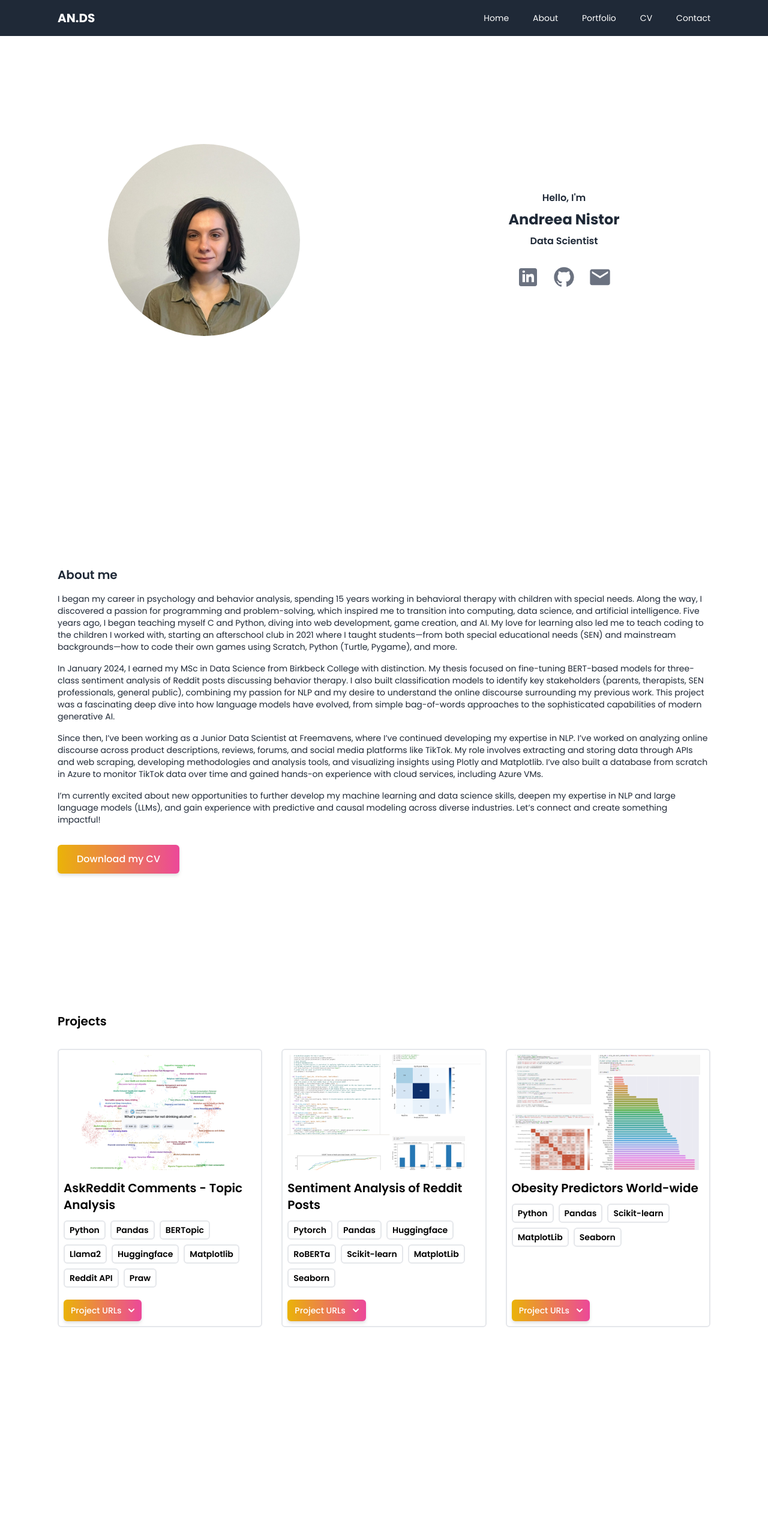
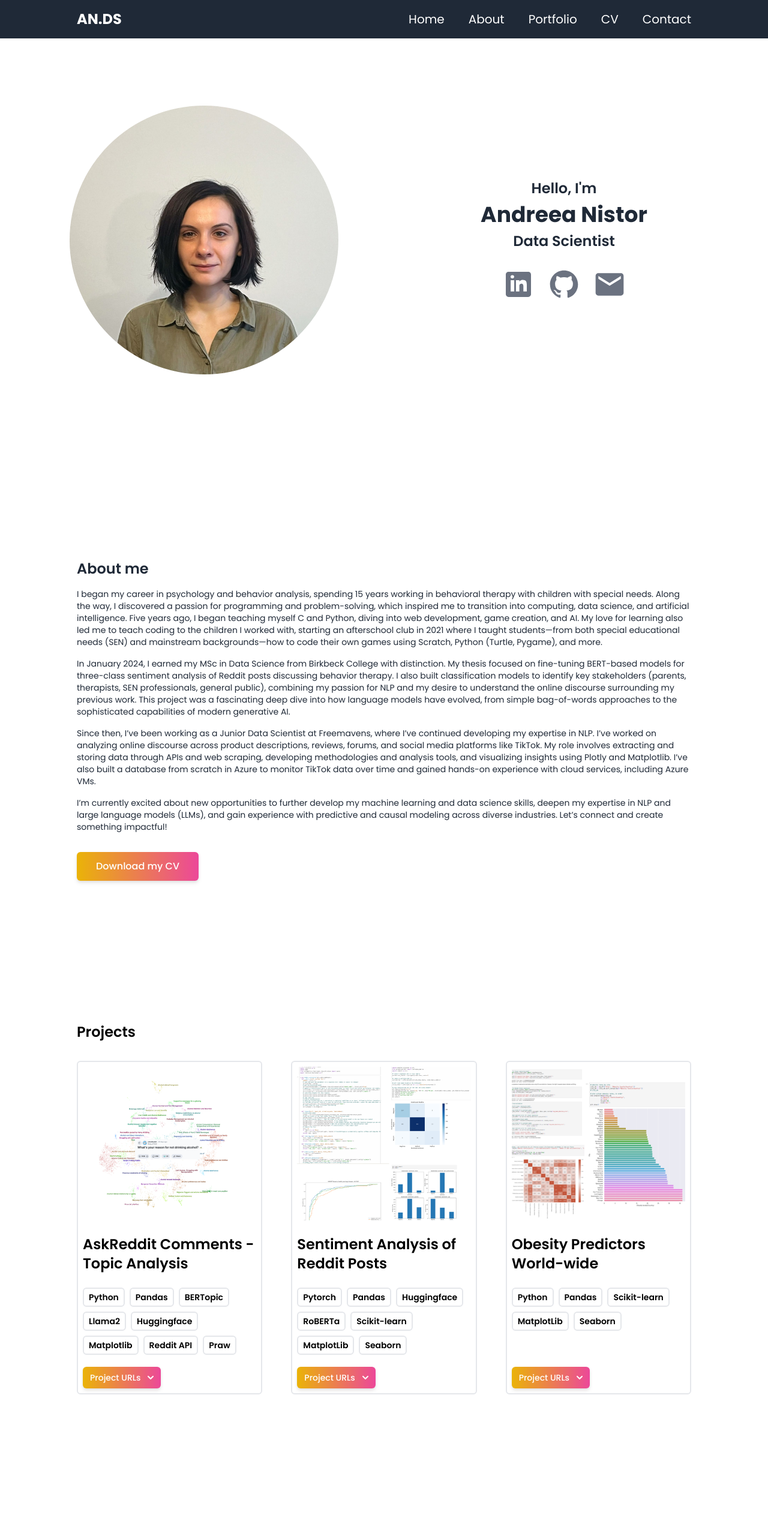
Before and after one commit to andrea-mar/ds-portfolio, a React (Vite) app: page / in a window 1280 px wide. Shown: the top 2545 px of the page at 60% size. Built offline with nearby package versions, Linux system fonts and the light colour scheme.

Commit message:
style changes-responsive

```diff
--- a/index.html
+++ b/index.html
@@ -2,7 +2,7 @@
 <html lang="en">
   <head>
     <meta charset="UTF-8" />
-    <link rel="icon" type="image/svg+xml" href="/vite.svg" />
+    <link rel="icon" type="image/svg+xml" href="duck.png" />
     <meta name="viewport" content="width=device-width, initial-scale=1.0" />
     <title>Andreea Nistor DS</title>
     <link rel="preconnect" href="https://fonts.googleapis.com">
--- a/src/components/About.jsx
+++ b/src/components/About.jsx
@@ -6,8 +6,8 @@ function About(){
             id="about"
             className="flex items-center justify-center min-h-screen"
         >
-            <div className="text-left text-gray-800 text-sm space-y-4 p-24">
-                <p className="font-semibold text-xl">About me</p>
+            <div className="text-left text-gray-800 text-sm xl:text-l 2xl:text-xl space-y-4 p-24 xl:p-32 2xl:p-36">
+                <p className="font-semibold text-xl xl:text-2xl 2xl:text-4xl">About me</p>
                 <p>I began my career in psychology and behavior analysis, spending 15 years working in behavioral therapy with children with special needs. Along the way, I discovered a passion for programming and problem-solving, which inspired me to transition into computing, data science, and artificial intelligence. Five years ago, I began teaching myself C and Python, diving into web development, game creation, and AI. My love for learning also led me to teach coding to the children I worked with, starting an afterschool club in 2021 where I taught students—from both special educational needs (SEN) and mainstream backgrounds—how to code their own games using Scratch, Python (Turtle, Pygame), and more.</p>
                 <p>In January 2024, I earned my MSc in Data Science from Birkbeck College with distinction. My thesis focused on fine-tuning BERT-based models for three-class sentiment analysis of Reddit posts discussing behavior therapy. I also built classification models to identify key stakeholders (parents, therapists, SEN professionals, general public), combining my passion for NLP and my desire to understand the online discourse surrounding my previous work. This project was a fascinating deep dive into how language models have evolved, from simple bag-of-words approaches to the sophisticated capabilities of modern generative AI.</p>
                 <p>Since then, I’ve been working as a Junior Data Scientist at Freemavens, where I’ve continued developing my expertise in NLP. I’ve worked on analyzing online discourse across product descriptions, reviews, forums, and social media platforms like TikTok. My role involves extracting and storing data through APIs and web scraping, developing methodologies and analysis tools, and visualizing insights using Plotly and Matplotlib. I’ve also built a database from scratch in Azure to monitor TikTok data over time and gained hands-on experience with cloud services, including Azure VMs.</p>
--- a/src/components/Footer.jsx
+++ b/src/components/Footer.jsx
@@ -3,7 +3,7 @@ import React from "react";
 function Footer(){
     return(
         <div className="mb-5 text-center" >
-            <p className=" text-sm opacity-50">
+            <p className=" text-sm 2xl:text-lg opacity-50">
                 &copy; {new Date().getFullYear()} Andreea Nistor. All rights reserved.
             </p>
         </div>
--- a/src/components/Intro.jsx
+++ b/src/components/Intro.jsx
@@ -1,58 +1,63 @@
 import React from "react";
 import profilePhoto from '../../public/assets/profile_photo.jpeg';
 
-function Intro(){
-    return(
+function Intro() {
+    return (
         <div id="home" className="grid grid-cols-1 md:grid-cols-2 gap-4 items-center min-h-screen p-4 mx-8">
             {/* Left Column: Round Picture */}
             <div className="flex justify-center items-center">
                 <img
-                src={profilePhoto}
-                alt="Profile"
-                className="rounded-full w-80 h-80 object-cover"
+                    src={profilePhoto}
+                    alt="Profile"
+                    className="rounded-full w-[14rem] h-[14rem] md:w-[18rem] md:h-[18rem] xl:w-[28rem] xl:h-[28rem] 2xl:w-[32rem] 2xl:h-[32rem] object-cover"
                 />
             </div>
 
             {/* Right Column: Text and Social Media Buttons */}
             <div className="flex flex-col items-center space-y-2 text-gray-800">
                 {/* Paragraphs */}
-                <p className="text-center font-poppins font-semibold">Hello, I'm</p>
-                <p className="text-center font-poppins font-bold text-2xl">Andreea Nistor</p>
-                <p className="text-center font-poppins font-semibold">Data Scientist</p>
+                <p className="text-center font-poppins font-semibold text-lg md:text-xl xl:text-2xl 2xl:text-3xl">
+                    Hello, I'm
+                </p>
+                <p className="text-center font-poppins font-bold text-2xl md:text-3xl xl:text-4xl 2xl:text-5xl">
+                    Andreea Nistor
+                </p>
+                <p className="text-center font-poppins font-semibold text-lg md:text-xl xl:text-2xl 2xl:text-3xl">
+                    Data Scientist
+                </p>
 
                 {/* Social Media Buttons */}
                 <div className="flex space-x-3 mt-3">
-                    <ul class="flex justify-center mt-5 space-x-5">
+                    <ul className="flex justify-center mt-5 space-x-5">
                         {/* LinkedIn */}
                         <li>
-                            <a href="https://www.linkedin.com/in/andreea-nistor-600a5a297/" target="_blank" class="text-gray-500 hover:text-gray-800 dark:hover:text-white dark:text-gray-400">
-                                <svg class="w-10 h-10" fill="currentColor" viewBox="0 0 24 24" aria-hidden="true">
-                                <path fill-rule="evenodd"
-                                    d="M19 3H5C3.895 3 3 3.895 3 5V19C3 20.105 3.895 21 5 21H19C20.105 21 21 20.105 21 19V5C21 3.895 20.105 3 19 3ZM9 17H6.477V9H9V17ZM7.694 7.717C6.923 7.717 6.408 7.203 6.408 6.517C6.408 5.831 6.922 5.317 7.694 5.317C8.464 5.317 8.979 5.831 8.979 6.517C8.979 7.203 8.464 7.717 7.694 7.717ZM18 17H15.558V13.174C15.558 12.116 15.162 11.417 14.183 11.417C13.426 11.417 12.983 11.881 12.783 12.328C12.714 12.479 12.696 12.693 12.696 12.904V17H10.254V9H12.696V10.058C13.067 9.527 13.631 8.75 15.162 8.75C17.403 8.75 18 9.891 18 12.341V17Z"
-                                    clip-rule="evenodd"></path>
+                            <a href="https://www.linkedin.com/in/andreea-nistor-600a5a297/" target="_blank" className="text-gray-500 hover:text-gray-800 dark:hover:text-white dark:text-gray-400">
+                                <svg className="w-10 h-10 md:w-12 md:h-12 xl:w-14 xl:h-14 2xl:w-20 2xl:h-20" fill="currentColor" viewBox="0 0 24 24" aria-hidden="true">
+                                    <path fillRule="evenodd"
+                                        d="M19 3H5C3.895 3 3 3.895 3 5V19C3 20.105 3.895 21 5 21H19C20.105 21 21 20.105 21 19V5C21 3.895 20.105 3 19 3ZM9 17H6.477V9H9V17ZM7.694 7.717C6.923 7.717 6.408 7.203 6.408 6.517C6.408 5.831 6.922 5.317 7.694 5.317C8.464 5.317 8.979 5.831 8.979 6.517C8.979 7.203 8.464 7.717 7.694 7.717ZM18 17H15.558V13.174C15.558 12.116 15.162 11.417 14.183 11.417C13.426 11.417 12.983 11.881 12.783 12.328C12.714 12.479 12.696 12.693 12.696 12.904V17H10.254V9H12.696V10.058C13.067 9.527 13.631 8.75 15.162 8.75C17.403 8.75 18 9.891 18 12.341V17Z"
+                                        clipRule="evenodd"></path>
                                 </svg>
                             </a>
                         </li>
                         {/* Github */}
                         <li>
-                            <a href="https://github.com/andrea-mar" target="_blank" class="text-gray-500 hover:text-gray-800 dark:hover:text-white dark:text-gray-400">
-                                <svg class="w-10 h-10" fill="currentColor" viewBox="0 0 24 24" aria-hidden="true">
-                                    <path fill-rule="evenodd"
+                            <a href="https://github.com/andrea-mar" target="_blank" className="text-gray-500 hover:text-gray-800 dark:hover:text-white dark:text-gray-400">
+                                <svg className="w-10 h-10 md:w-12 md:h-12 xl:w-14 xl:h-14 2xl:w-20 2xl:h-20" fill="currentColor" viewBox="0 0 24 24" aria-hidden="true">
+                                    <path fillRule="evenodd"
                                         d="M12 2C6.477 2 2 6.484 2 12.017c0 4.425 2.865 8.18 6.839 9.504.5.092.682-.217.682-.483 0-.237-.008-.868-.013-1.703-2.782.605-3.369-1.343-3.369-1.343-.454-1.158-1.11-1.466-1.11-1.466-.908-.62.069-.608.069-.608 1.003.07 1.531 1.032 1.531 1.032.892 1.53 2.341 1.088 2.91.832.092-.647.35-1.088.636-1.338-2.22-.253-4.555-1.113-4.555-4.951 0-1.093.39-1.988 1.029-2.688-.103-.253-.446-1.272.098-2.65 0 0 .84-.27 2.75 1.026A9.564 9.564 0 0112 6.844c.85.004 1.705.115 2.504.337 1.909-1.296 2.747-1.027 2.747-1.027.546 1.379.202 2.398.1 2.651.64.7 1.028 1.595 1.028 2.688 0 3.848-2.339 4.695-4.566 4.943.359.309.678.92.678 1.855 0 1.338-.012 2.419-.012 2.747 0 .268.18.58.688.482A10.019 10.019 0 0022 12.017C22 6.484 17.522 2 12 2z"
-                                        clip-rule="evenodd"></path>
+                                        clipRule="evenodd"></path>
                                 </svg>
                             </a>
                         </li>
                         {/* Gmail */}
-                        {/* do not use mailto link. rederict to contact form */}
                         <li>
                             <a href="#contact"
-                            class="text-gray-500 hover:text-gray-800 dark:hover:text-white dark:text-gray-400"
-                            rel="noopener noreferrer">
-                                <svg class="w-10 h-10" fill="currentColor" viewBox="0 0 24 24" aria-hidden="true">
-                                    <path fill-rule="evenodd"
+                                className="text-gray-500 hover:text-gray-800 dark:hover:text-white dark:text-gray-400"
+                                rel="noopener noreferrer">
+                                <svg className="w-10 h-10 md:w-12 md:h-12 xl:w-14 xl:h-14 2xl:w-20 2xl:h-20" fill="currentColor" viewBox="0 0 24 24" aria-hidden="true">
+                                    <path fillRule="evenodd"
                                         d="M20 4H4C2.9 4 2 4.9 2 6V18C2 19.1 2.9 20 4 20H20C21.1 20 22 19.1 22 18V6C22 4.9 21.1 4 20 4ZM20 8L12 13L4 8V6L12 11L20 6V8Z"
-                                        clip-rule="evenodd"></path>
+                                        clipRule="evenodd"></path>
                                 </svg>
                             </a>
                         </li>
@@ -61,8 +66,6 @@ function Intro(){
             </div>
         </div>
     );
-};
-
-
+}
 
 export default Intro;
--- a/src/components/Navbar.jsx
+++ b/src/components/Navbar.jsx
@@ -18,9 +18,9 @@ function Navbar() {
 
     return (
         <div className="bg-gray-800 fixed w-full top-0 left-0 z-10">
-            <div className="flex justify-between mx-auto items-center py-4 px-6 md:px-24">
+            <div className="flex justify-between mx-auto items-center py-4 px-6 md:px-24 xl:px-32 2xl:px-36">
                 {/* Logo */}
-                <div className="text-white font-bold text-xl">AN.DS</div>
+                <div className="text-white font-bold text-xl xl:text-2xl 2xl:text-4xl">AN.DS</div>
 
                 {/* Hamburger Menu (visible on smaller screens) */}
                 <div
@@ -33,7 +33,7 @@ function Navbar() {
                 {/* Nav Links (visible on larger screens) */}
                 <ul className="hidden md:flex gap-10 items-center justify-center text-center">
                     {navLinks.map((link, index) => (
-                        <li key={index} className="text-white text-sm">
+                        <li key={index} className="text-white text-sm xl:text-xl 2xl:text-3xl">
                             <a
                                 href={link.title === 'CV' ? link.url : `#${link.id}`}
                                 target={link.title === 'CV' ? '_blank' : '_self'}
--- a/src/components/Portfolio.jsx
+++ b/src/components/Portfolio.jsx
@@ -4,10 +4,10 @@ import PortfolioItem from "./PortfolioItem";
 
 function Portfolio() {
     return (
-        <div id="portfolio" className="flex flex-col min-h-screen p-20 mx-4">
-            <p className="text-xl font-semibold mb-8 mt-2 text-left">Projects</p>
+        <div id="portfolio" className="flex flex-col min-h-screen p-24 xl:px-32 2xl:px-36">
+            <p className="text-xl xl:text-2xl 2xl:text-4xl font-semibold mb-8 mt-2 text-left">Projects</p>
 
-            <div className="grid grid-cols-1 md:grid-cols-2 lg:grid-cols-3 gap-8">
+            <div className="grid grid-cols-1 md:grid-cols-2 lg:grid-cols-3 gap-8 xl:gap-12  2xl:gap-16">
                 {portfolio.map((project, index) => (
                     <PortfolioItem
                         key={index} // Add a unique key for each item
--- a/src/components/PortfolioItem.jsx
+++ b/src/components/PortfolioItem.jsx
@@ -34,17 +34,17 @@ function PortfolioItem({ title, imgUrl, stack, links }) {
     }, [isDropdownOpen]);
 
     return (
-        <div className="border-2 border-grey-800 rounded-md overflow-hidden p-2 pb-10 relative">
+        <div className="border-2 border-grey-800 rounded-md overflow-hidden p-2 pb-10 2xl:pb-12 relative">
             <img
                 src={imgUrl}
                 alt="portfolio project"
-                className="w-full h-36 md:h-48 object-cover cursor-pointer"
+                className="w-full h-36 md:h-48 xl:h-[16rem] 2xl:h-[20rem] object-cover cursor-pointer"
             />
             <div className="pb-6">
-                <h3 className="text-lg md:text-xl mb-2 md:mb-3 font-semibold pt-4">
+                <h3 className="text-lg md:text-xl xl:text-2xl 2xl:text-4xl mb-2 md:mb-3 xl:mb-6 2xl:mb-8 font-semibold pt-4 xl:pt-6 2xl:pt-8">
                     {title}
                 </h3>
-                <p className="flex flex-wrap gap-2 flex-row items-center justify-start text-xs md:text-sm">
+                <p className="flex flex-wrap gap-2 flex-row items-center justify-start text-xs md:text-sm xl:text-sm 2xl:text-xl">
                     {stack.map((item, index) => (
                         <span
                             key={index}
@@ -60,7 +60,7 @@ function PortfolioItem({ title, imgUrl, stack, links }) {
                     <button
                         ref={buttonRef}
                         onClick={toggleDropdown}
-                        className="inline-flex items-center px-3 py-2 w-max text-xs md:text-sm font-medium rounded-md text-white bg-gradient-to-r from-yellow-500 to-pink-500 drop-shadow-md active:drop-shadow-none"
+                        className="inline-flex items-center px-3 py-2 w-max text-xs md:text-sm xl:text-sm 2xl:text-xl font-medium rounded-md text-white bg-gradient-to-r from-yellow-500 to-pink-500 drop-shadow-md active:drop-shadow-none"
                     >
                         Project URLs
                         <svg
@@ -95,7 +95,7 @@ function PortfolioItem({ title, imgUrl, stack, links }) {
                         {links.map((link, index) => (
                             <li
                                 key={index}
-                                className="text-xs md:text-sm px-3 py-2 hover:bg-gray-100 dark:hover:bg-gray-700 cursor-pointer"
+                                className="text-xs md:text-sm xl:text-sm 2xl:text-xl px-3 py-2 hover:bg-gray-100 dark:hover:bg-gray-700 cursor-pointer"
                             >
                                 <a
                                     href={Object.values(link)}
```
Also changed, not shown: src/components/Contact.jsx (+6 -6 lines), public/duck.png (added).
